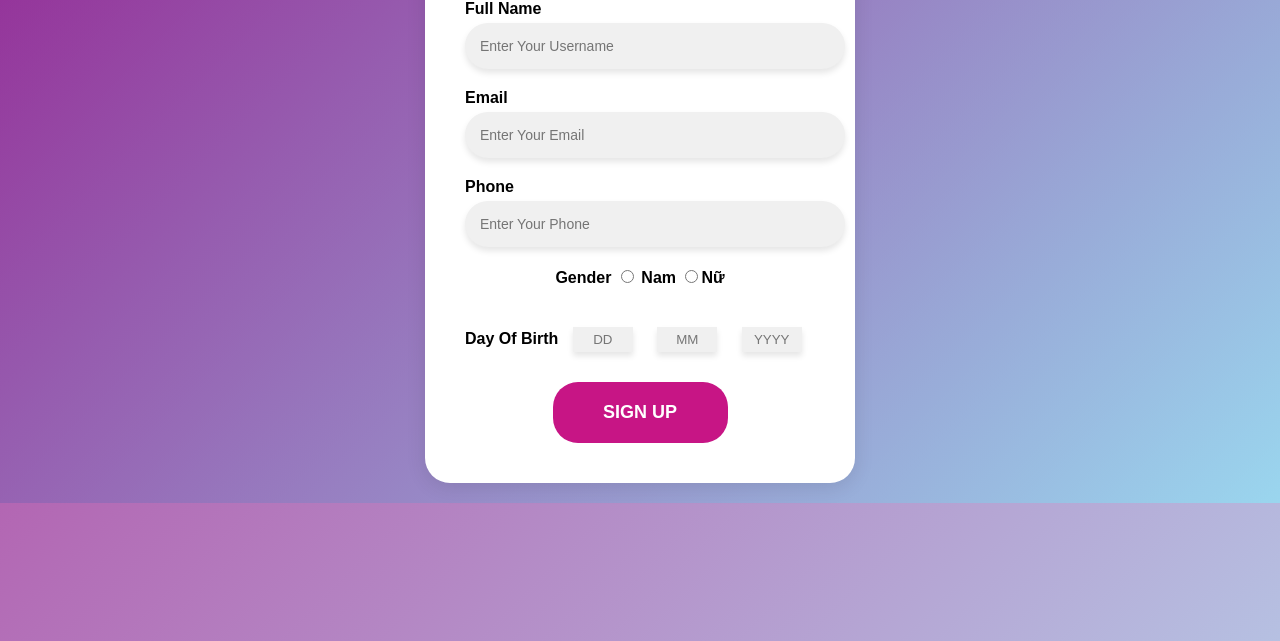
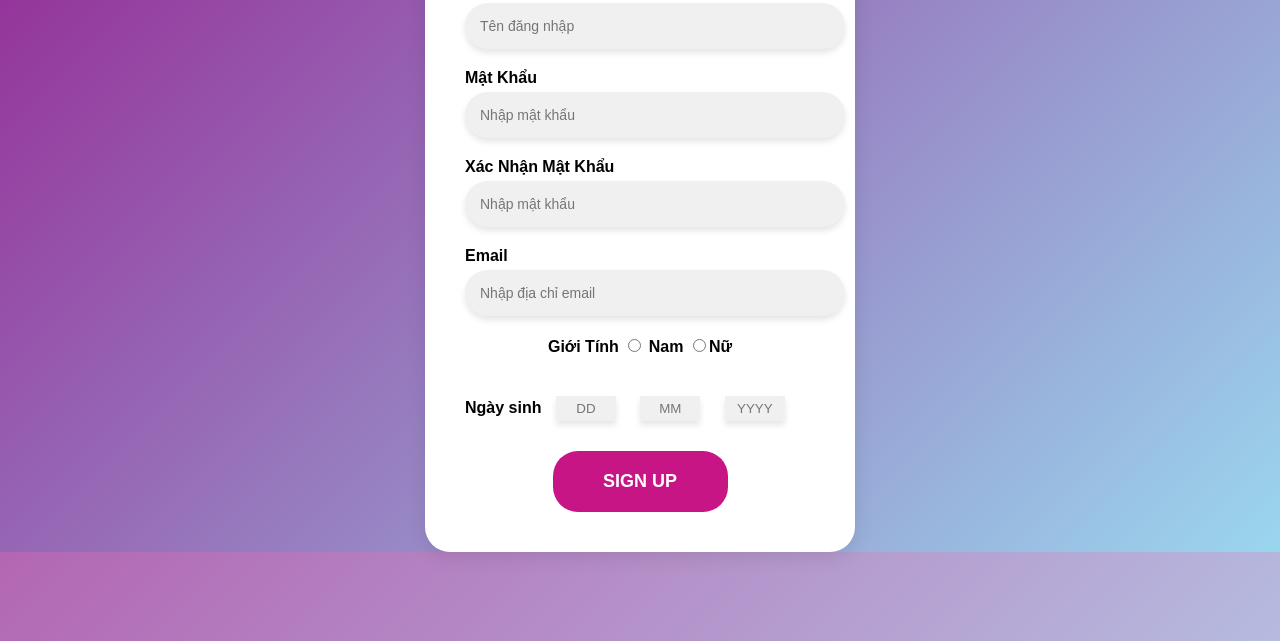
Before and after one commit to thanhthanh123vn/WebBanMyPham, a plain HTML site: page index/signup.html in a window 1280 px wide. Shown: the part 159-800 px from the top of the page. Drawn offline with Linux system fonts and the light colour scheme.

Commit message:
commit 6

```diff
--- a/index/signup.html
+++ b/index/signup.html
@@ -29,7 +29,7 @@
             background: white;
             padding: 40px;
             width: 350px;
-            margin:20px ;
+
             border-radius: 25px;
             box-shadow: 0 4px 20px rgba(0, 0, 0, 0.1);
             text-align: center;
@@ -120,21 +120,25 @@
             <h1>Đăng Ký Tài Khoản</h1>
             <form>
                 <div class="input-sign">
-                    <label for ="first">Full Name</label>
-                    <input type="text" id ="name " name="name" placeholder="Enter Your Username" required>
+                    <label for ="first">Nhập Tên</label>
+                    <input type="text" id ="name " name="name" placeholder="Tên đăng nhập" required>
+                </div>
+                <div class="input-sign">
+                    <label for ="pass">Mật Khẩu</label>
+                    <input type="text" name="pass" placeholder="Nhập mật khẩu" required>
+                </div>
+                <div class="input-sign">
+                    <label for ="pass">Xác Nhận Mật Khẩu</label>
+                    <input type="text" name="pass" placeholder="Nhập mật khẩu" required>
                 </div>
                 <div class="input-sign">
                     <label for ="email">Email</label>
-                    <input type="text" name="email" placeholder="Enter Your Email" required>
-                </div>
-                <div class="input-sign">
-                    <label for ="phone">Phone</label>
-                    <input type="text" name="phone" placeholder="Enter Your Phone" required>
+                    <input type="text" name="phone" placeholder="Nhập địa chỉ email" required>
                 </div>
             </form>
             <div class="btn">
                 <form>
-                    <label class="gender">Gender
+                    <label class="gender">Giới Tính
                         <input type="radio" name="gender" value="male"> Nam
                         <input type="radio" nu="nam" value="female">Nữ
                     </label>
@@ -143,7 +147,7 @@
 
             <div class="date">
                 <form>
-                    <label for="day">Day Of Birth</label>
+                    <label for="day">Ngày sinh</label>
                     <input type="text" id="day" name="day" placeholder="DD">
                     <input type="text" id="month" name="month"placeholder="MM">
                     <input type="text" id="year" name="year"placeholder="YYYY">
```
Also changed, not shown: index/htkh.html (+25 -1 lines).
